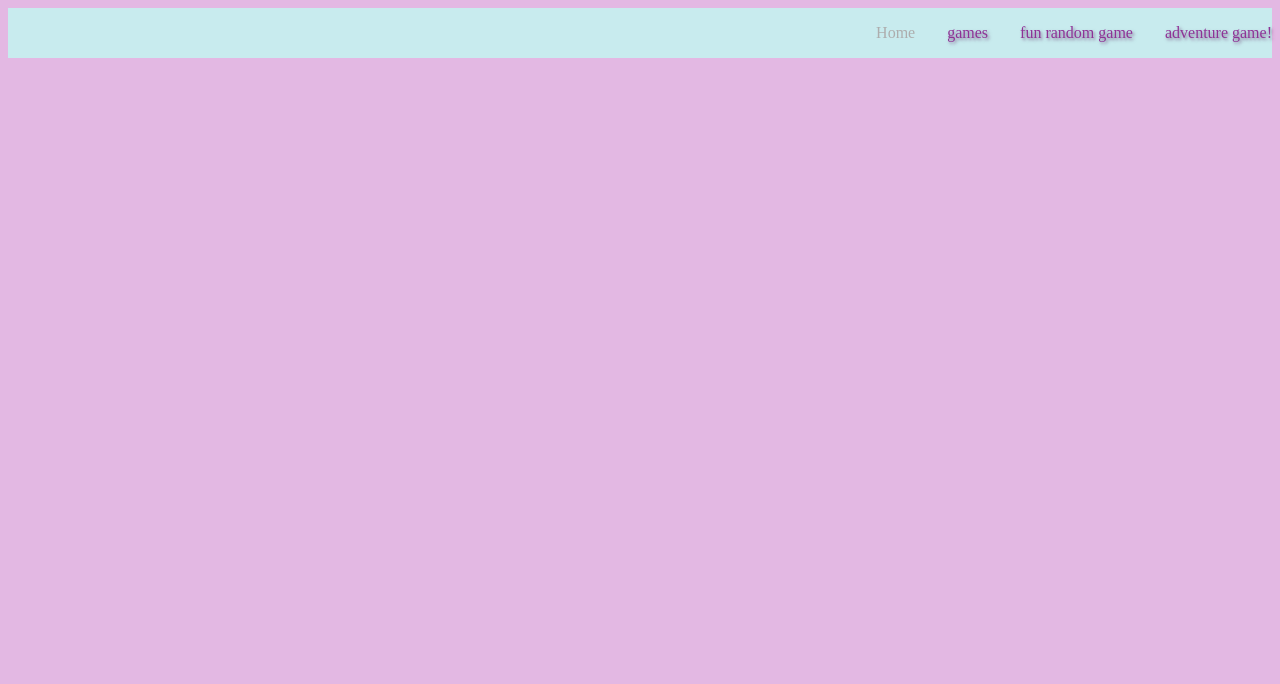
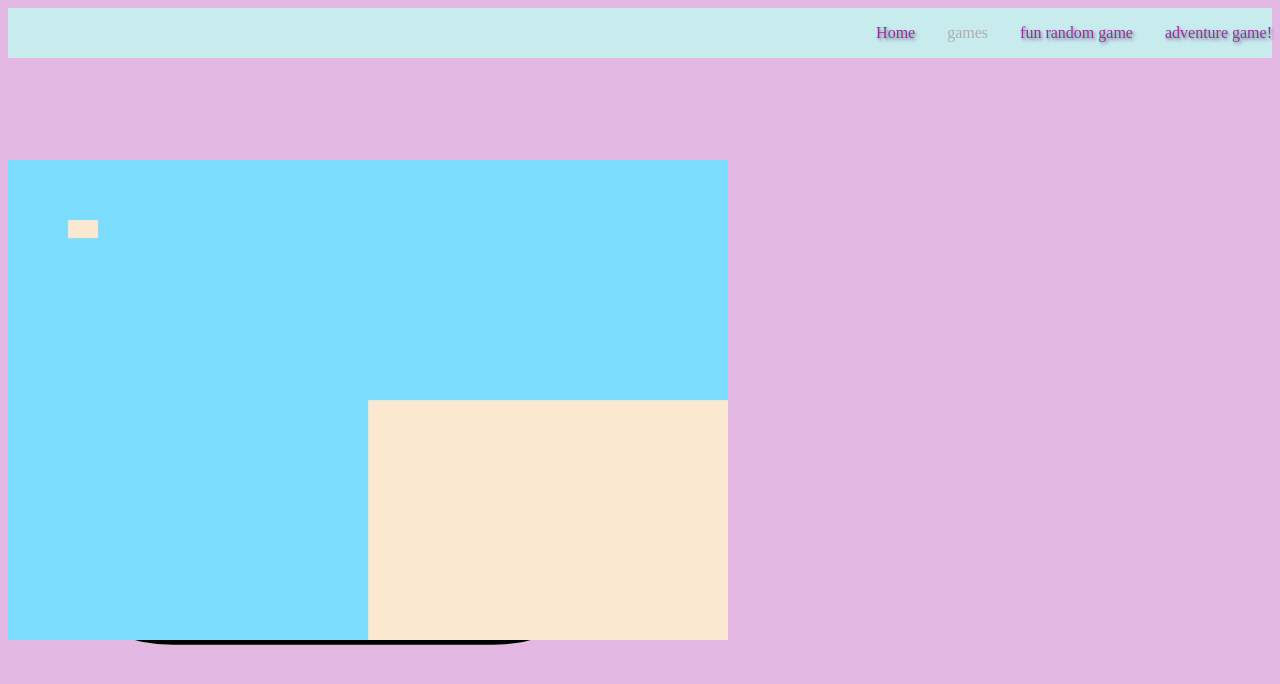
Before and after one commit to Talya-Rainbow/talya-rainbow.github.io, a plain HTML site: page dodge-game.html in a window 1280 px wide. Drawn offline with Linux system fonts and the light colour scheme.

Commit message:
gvhbjnkm

```diff
--- a/dodge-game.html
+++ b/dodge-game.html
@@ -2,9 +2,14 @@
     <title>welcome</title>
     <link rel="stylesheet" type="text/css" href="index.css">
 </head>
-<body> <div id="navbar">
-    <div class="nav-link">Home</div>
-     <div class="nav-link"><a  href="./project.html">games</a></div>
+<body>
+    <div id="navbar">
+    <div class="nav-link"><a href="index.html">Home</a></div>
+     <div class="nav-link">games</div>
       <div class="nav-link"><a href="https://magiccatacademy2.com/">fun random game</a></div>
        <div class="nav-link"><a  href="./001.html">adventure game!</a></div>
-    </div></body>
+</div>
+<div class="game-container">
+    <canvas id="game-canvas"></canvas>
+</div> <script src="dodge.js"></script>
+</body>
--- /dev/null
+++ b/dodge.js
@@ -0,0 +1,9 @@
+let canvas=document.getElementById("game-canvas")
+let ctx=canvas.getContext("2d")
+canvas.height=400
+canvas.width=600
+ctx.fillStyle="#7CDCFE"
+ctx.fillRect(0,0,canvas.width,canvas.height)
+ctx.fillStyle="#FBE8D1"
+ctx.fillRect(50,50,25,15);
+ctx.fillRect(300,200,12000000,9000)
--- a/index.css
+++ b/index.css
@@ -55,7 +55,7 @@ width: 50%;}
 .secret-link {  transition: all 0.3s;
     position: fixed;
     top:1.5em;
-    right:25em;
+    right:27em;
         text-decoration: none;
     color:rgb(142, 50, 150);
     text-shadow: 0.1em 0.1em 0.2em rgba(77, 8, 77, 0.538);
@@ -65,3 +65,16 @@ cursor: pointer;
     font-size: 2em;
     transition: all 0.3s;
 }
+.game-container{
+display: flex;
+height: 100%;
+position: fixed;
+    background: white;
+    height: 30em;
+    width: 40em;
+    justify-self: center;
+    align-self: anchor-center;
+    border-radius: 10em;
+    box-shadow: 0.3em .3em;
+
+}
```
Also changed, not shown: 006.html (added, +11 -0 lines), index.html (+1 -0 lines), index.js (+8 -0 lines).
